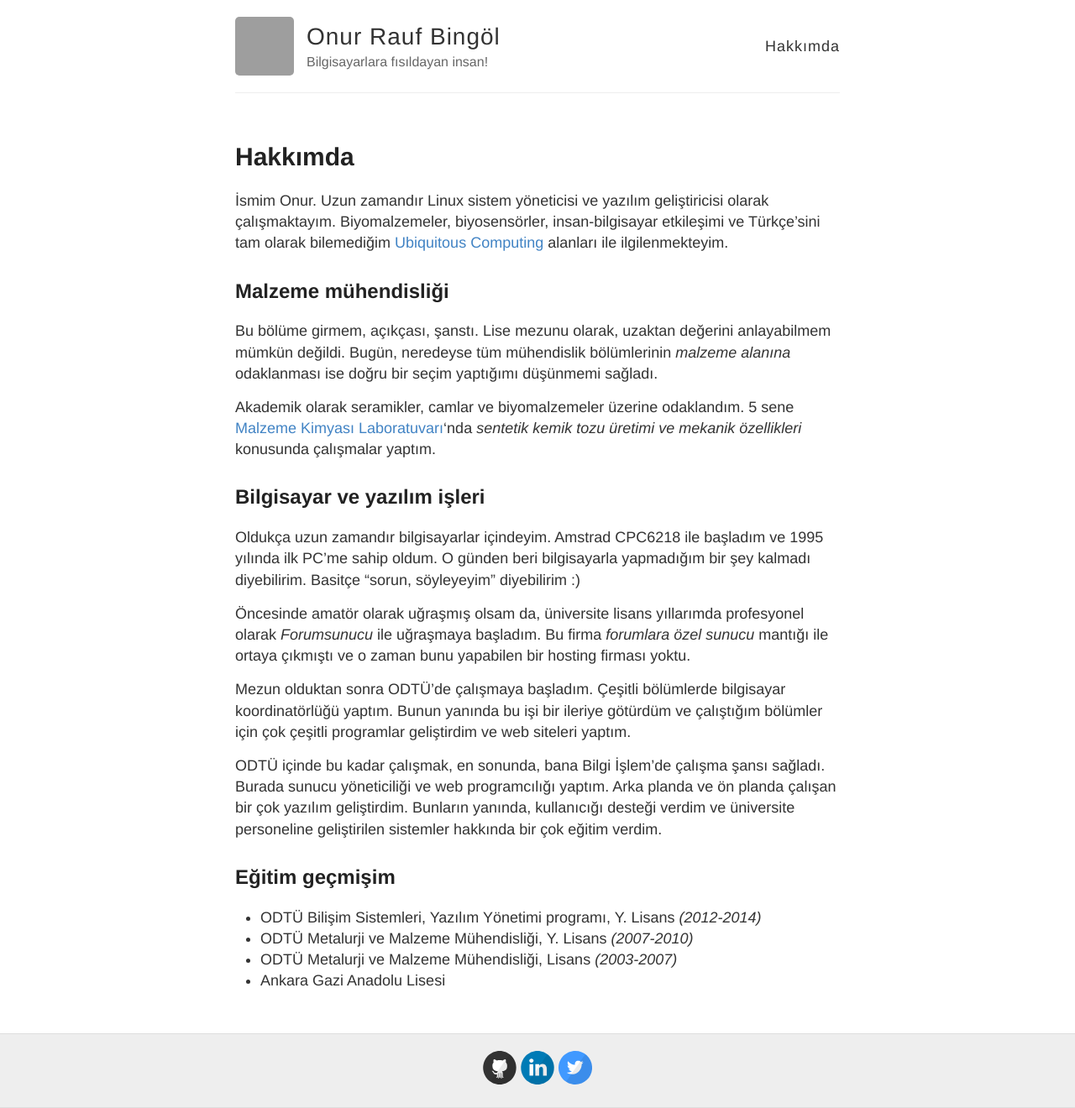
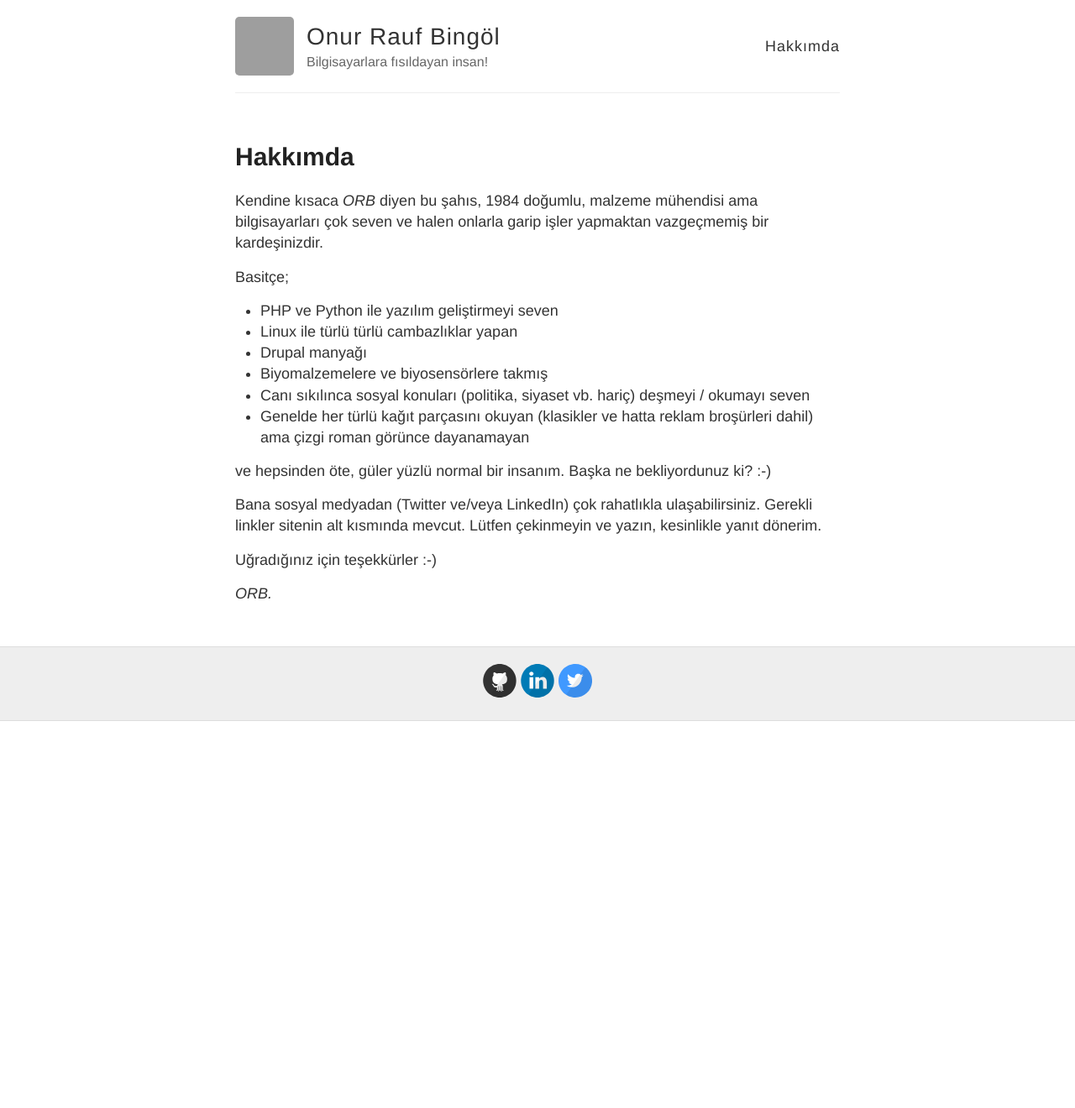
Before and after one commit to orbingol/orbingol.github.io, a Jekyll site: the page built from hakkimda.md, in a window 1280 px wide. Shown: the whole page at 84% size. Built offline with Jekyll 4.4.1, drawn with Linux system fonts in a browser that asks for light colours; after the commit the page ends 900 px from its top, so only the background shows below that; grey boxes are pictures that could not be loaded.

Commit message:
Updated "About Me" page.

```diff
--- a/hakkimda.md
+++ b/hakkimda.md
@@ -5,27 +5,21 @@ menu: main
 permalink: /hakkimda/
 ---
 
-İsmim Onur. Uzun zamandır Linux sistem yöneticisi ve yazılım geliştiricisi olarak çalışmaktayım. Biyomalzemeler, biyosensörler, insan-bilgisayar etkileşimi ve Türkçe'sini tam olarak bilemediğim [Ubiquitous Computing](http://en.wikipedia.org/wiki/Ubiquitous_computing) alanları ile ilgilenmekteyim.
+Kendine kısaca *ORB* diyen bu şahıs, 1984 doğumlu, malzeme mühendisi ama bilgisayarları çok seven ve halen onlarla garip işler yapmaktan vazgeçmemiş bir kardeşinizdir.
 
-## Malzeme mühendisliği
+Basitçe;
 
-Bu bölüme girmem, açıkçası, şanstı. Lise mezunu olarak, uzaktan değerini anlayabilmem mümkün değildi. Bugün, neredeyse tüm mühendislik bölümlerinin *malzeme alanına* odaklanması ise doğru bir seçim yaptığımı düşünmemi sağladı.
+* PHP ve Python ile yazılım geliştirmeyi seven
+* Linux ile türlü türlü cambazlıklar yapan
+* Drupal manyağı
+* Biyomalzemelere ve biyosensörlere takmış
+* Canı sıkılınca sosyal konuları (politika, siyaset vb. hariç) deşmeyi / okumayı seven
+* Genelde her türlü kağıt parçasını okuyan (klasikler ve hatta reklam broşürleri dahil) ama çizgi roman görünce dayanamayan
 
-Akademik olarak seramikler, camlar ve biyomalzemeler üzerine odaklandım. 5 sene [Malzeme Kimyası Laboratuvarı](http://mete.metu.edu.tr/labs/materials-chemistry-laboratory)'nda *sentetik kemik tozu üretimi ve mekanik özellikleri* konusunda çalışmalar yaptım.
+ve hepsinden öte, güler yüzlü normal bir insanım. Başka ne bekliyordunuz ki? :-)
 
-## Bilgisayar ve yazılım işleri
+Bana sosyal medyadan (Twitter ve/veya LinkedIn) çok rahatlıkla ulaşabilirsiniz. Gerekli linkler sitenin alt kısmında mevcut. Lütfen çekinmeyin ve yazın, kesinlikle yanıt dönerim.
 
-Oldukça uzun zamandır bilgisayarlar içindeyim. Amstrad CPC6218 ile başladım ve 1995 yılında ilk PC'me sahip oldum. O günden beri bilgisayarla yapmadığım bir şey kalmadı diyebilirim. Basitçe "sorun, söyleyeyim" diyebilirim :)
+Uğradığınız için teşekkürler :-)
 
-Öncesinde amatör olarak uğraşmış olsam da, üniversite lisans yıllarımda profesyonel olarak *Forumsunucu* ile uğraşmaya başladım. Bu firma *forumlara özel sunucu* mantığı ile ortaya çıkmıştı ve o zaman bunu yapabilen bir hosting firması yoktu.
-
-Mezun olduktan sonra ODTÜ'de çalışmaya başladım. Çeşitli bölümlerde bilgisayar koordinatörlüğü yaptım. Bunun yanında bu işi bir ileriye götürdüm ve çalıştığım bölümler için çok çeşitli programlar geliştirdim ve web siteleri yaptım.
-
-ODTÜ içinde bu kadar çalışmak, en sonunda, bana Bilgi İşlem'de çalışma şansı sağladı. Burada sunucu yöneticiliği ve web programcılığı yaptım. Arka planda ve ön planda çalışan bir çok yazılım geliştirdim. Bunların yanında, kullanıcığı desteği verdim ve üniversite personeline geliştirilen sistemler hakkında bir çok eğitim verdim.
-
-## Eğitim geçmişim
-
-* ODTÜ Bilişim Sistemleri, Yazılım Yönetimi programı, Y. Lisans *(2012-2014)*
-* ODTÜ Metalurji ve Malzeme Mühendisliği, Y. Lisans *(2007-2010)*
-* ODTÜ Metalurji ve Malzeme Mühendisliği, Lisans *(2003-2007)*
-* Ankara Gazi Anadolu Lisesi
+_ORB._
```
